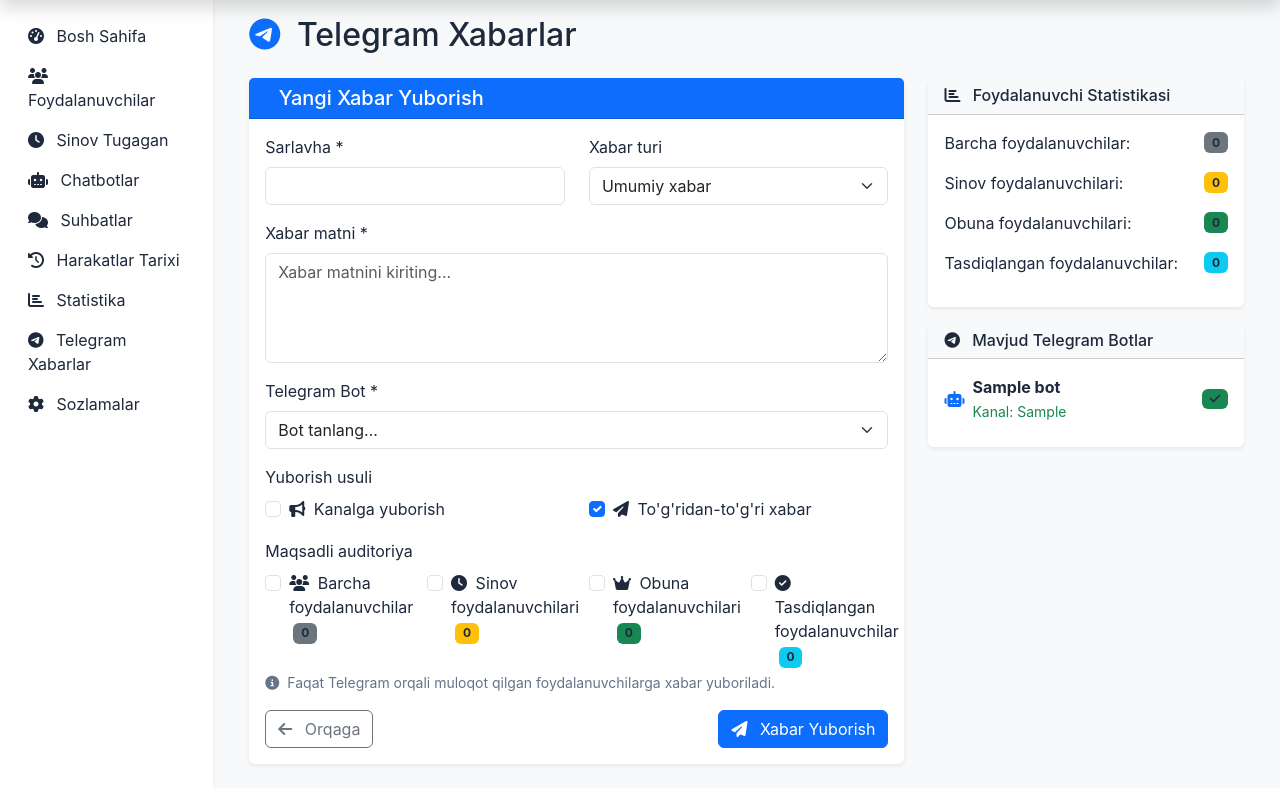
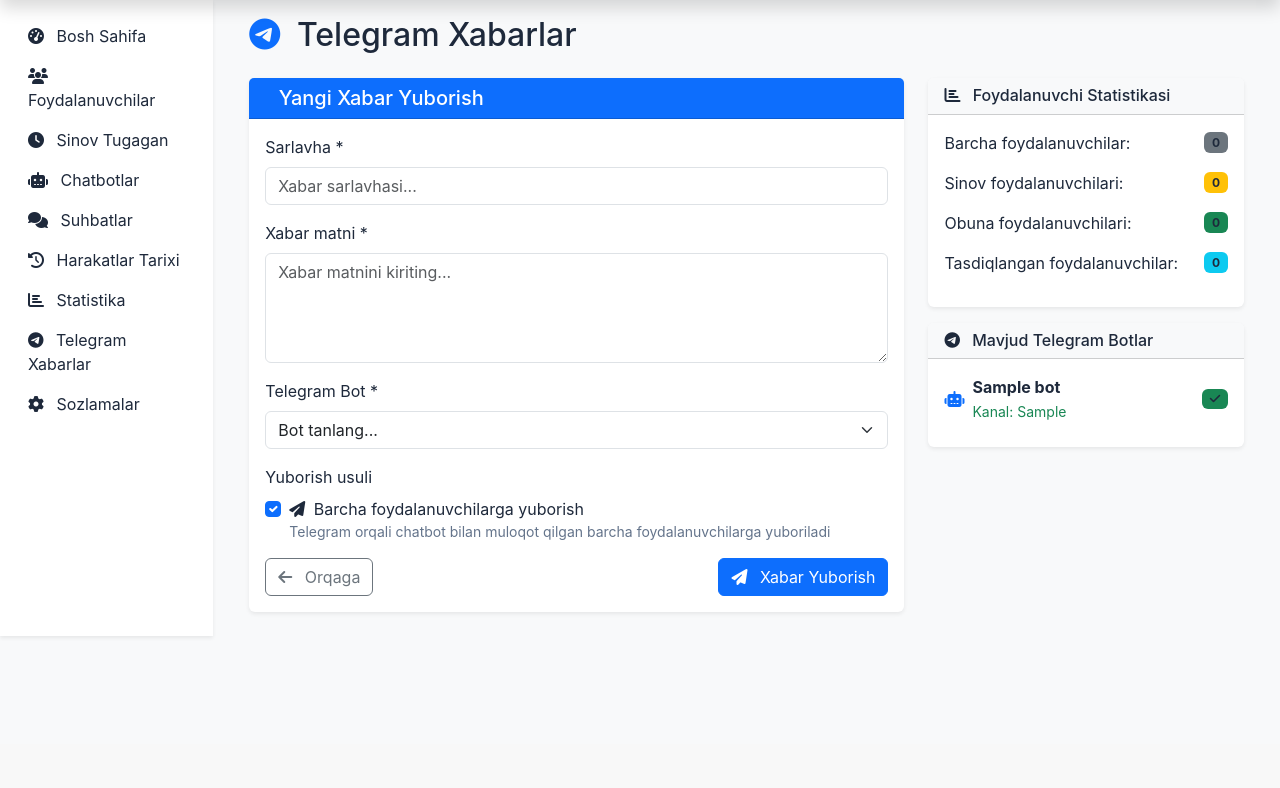
Before and after one commit to akramjon10000/ChatbotBuilder, a Flask app: page /admin/notifications in a window 1280 px wide. Shown: the part 56-844 px from the top of the page. After the commit the page ends 693 px from the top, so only its background shows below. Run offline with Flask 3, Linux system fonts and the light colour scheme; a user stored in the database is signed in; tables that the repository leaves empty hold one stand-in row (values such as "Sample post"); some libraries are stand-ins or nearby versions.

Commit message:
Simplify Telegram notification sending options for clarity
Refactor templates/admin/notifications.html to simplify the notification form, removing the "Title" and "Message Type" fields and consolidating "Delivery Method" options to only "Send to all users" via direct messages.

Replit-Commit-Author: Agent
Replit-Commit-Session-Id: 8d379597-5398-40e2-a835-469df8178e34
Replit-Commit-Checkpoint-Type: intermediate_checkpoint
Replit-Commit-Screenshot-Url: https://storage.googleapis.com/screenshot-production-us-central1/345399fa-90aa-47da-9f32-55793290030a/8d379597-5398-40e2-a835-469df8178e34/0VjQLaq

```diff
--- a/templates/admin/notifications.html
+++ b/templates/admin/notifications.html
@@ -29,20 +29,9 @@
                     <form method="POST" action="{{ url_for('send_notification') }}">
                         <input type="hidden" name="csrf_token" value="{{ csrf_token() }}"/>
                         <!-- Title and Message -->
-                        <div class="row mb-3">
-                            <div class="col-md-6">
+                        <div class="mb-3">
                             <label for="title" class="form-label">Sarlavha *</label>
-                                <input type="text" class="form-control" id="title" name="title" required>
-                            </div>
-                            <div class="col-md-6">
-                                <label for="notification_type" class="form-label">Xabar turi</label>
-                                <select class="form-select" id="notification_type" name="notification_type">
-                                    <option value="general">Umumiy xabar</option>
-                                    <option value="subscription">Obuna haqida</option>
-                                    <option value="update">Yangilanish</option>
-                                    <option value="announcement">E'lon</option>
-                                </select>
-                            </div>
+                            <input type="text" class="form-control" id="title" name="title" required placeholder="Xabar sarlavhasi...">
                         </div>
 
                         <div class="mb-3">
@@ -70,78 +59,20 @@
                         <!-- Delivery Method -->
                         <div class="mb-3">
                             <label class="form-label">Yuborish usuli</label>
-                            <div class="row">
-                                <div class="col-md-6">
-                                    <div class="form-check">
-                                        <input class="form-check-input" type="checkbox" id="send_to_channel" name="send_to_channel" value="1">
-                                        <label class="form-check-label" for="send_to_channel">
-                                            <i class="fas fa-bullhorn me-1"></i>
-                                            Kanalga yuborish
-                                        </label>
-                                    </div>
-                                </div>
-                                <div class="col-md-6">
                             <div class="form-check">
                                 <input class="form-check-input" type="checkbox" id="send_direct_messages" name="send_direct_messages" value="1" checked>
                                 <label class="form-check-label" for="send_direct_messages">
                                     <i class="fas fa-paper-plane me-1"></i>
-                                            To'g'ridan-to'g'ri xabar
+                                    Barcha foydalanuvchilarga yuborish
                                 </label>
-                                    </div>
-                                </div>
+                                <small class="text-muted d-block">Telegram orqali chatbot bilan muloqot qilgan barcha foydalanuvchilarga yuboriladi</small>
                             </div>
                         </div>
 
-                        <!-- Target Audience -->
-                        <div class="mb-3" id="audience-selection">
-                            <label class="form-label">Maqsadli auditoriya</label>
-                            <div class="row">
-                                <div class="col-md-3">
-                                    <div class="form-check">
-                                        <input class="form-check-input" type="checkbox" id="target_all_users" name="target_all_users" value="1">
-                                        <label class="form-check-label" for="target_all_users">
-                                            <i class="fas fa-users me-1"></i>
-                                            Barcha foydalanuvchilar
-                                            <span class="badge bg-secondary ms-1">{{ user_counts.all }}</span>
-                                        </label>
-                                    </div>
-                                </div>
-                                <div class="col-md-3">
-                                    <div class="form-check">
-                                        <input class="form-check-input" type="checkbox" id="target_trial_users" name="target_trial_users" value="1">
-                                        <label class="form-check-label" for="target_trial_users">
-                                            <i class="fas fa-clock me-1"></i>
-                                            Sinov foydalanuvchilari
-                                            <span class="badge bg-warning ms-1">{{ user_counts.trial }}</span>
-                                        </label>
-                                    </div>
-                                </div>
-                                <div class="col-md-3">
-                                    <div class="form-check">
-                                        <input class="form-check-input" type="checkbox" id="target_subscription_users" name="target_subscription_users" value="1">
-                                        <label class="form-check-label" for="target_subscription_users">
-                                            <i class="fas fa-crown me-1"></i>
-                                            Obuna foydalanuvchilari
-                                            <span class="badge bg-success ms-1">{{ user_counts.subscription }}</span>
-                                        </label>
-                                    </div>
-                                </div>
-                                <div class="col-md-3">
-                                    <div class="form-check">
-                                        <input class="form-check-input" type="checkbox" id="target_approved_users" name="target_approved_users" value="1">
-                                        <label class="form-check-label" for="target_approved_users">
-                                            <i class="fas fa-check-circle me-1"></i>
-                                            Tasdiqlangan foydalanuvchilar
-                                            <span class="badge bg-info ms-1">{{ user_counts.approved }}</span>
-                                        </label>
-                                    </div>
-                                </div>
-                            </div>
-                            <small class="text-muted">
-                                <i class="fas fa-info-circle me-1"></i>
-                                Faqat Telegram orqali muloqot qilgan foydalanuvchilarga xabar yuboriladi.
-                            </small>
-                        </div>
+                        <!-- Hidden inputs for simplified interface -->
+                        <input type="hidden" name="notification_type" value="general">
+                        <input type="hidden" name="target_all_users" value="1">
+                        <input type="hidden" name="send_to_channel" value="0">
 
                         <div class="d-flex justify-content-between">
                             <button type="button" class="btn btn-outline-secondary" onclick="window.location.href='{{ url_for('admin_dashboard') }}'">
@@ -294,34 +225,17 @@
 </div>
 
 <script>
-// Handle target all users checkbox
-document.getElementById('target_all_users').addEventListener('change', function() {
-    const otherCheckboxes = ['target_trial_users', 'target_subscription_users', 'target_approved_users'];
-    if (this.checked) {
-        otherCheckboxes.forEach(id => {
-            document.getElementById(id).checked = false;
-            document.getElementById(id).disabled = true;
-        });
-    } else {
-        otherCheckboxes.forEach(id => {
-            document.getElementById(id).disabled = false;
-        });
+// Simple form validation
+document.querySelector('form').addEventListener('submit', function(e) {
+    const title = document.getElementById('title').value.trim();
+    const message = document.getElementById('message').value.trim();
+    const botId = document.getElementById('telegram_bot_id').value;
+
+    if (!title || !message || !botId) {
+        e.preventDefault();
+        alert('Iltimos, barcha majburiy maydonlarni to\'ldiring!');
+        return false;
     }
 });
-
-// Show/hide audience selection based on direct messages checkbox
-document.getElementById('send_direct_messages').addEventListener('change', function() {
-    const audienceSelection = document.getElementById('audience-selection');
-    if (this.checked) {
-        audienceSelection.style.display = 'block';
-    } else {
-        audienceSelection.style.display = 'none';
-    }
-});
-
-// Initial state
-if (!document.getElementById('send_direct_messages').checked) {
-    document.getElementById('audience-selection').style.display = 'none';
-}
 </script>
 {% endblock %}
```
Also changed, not shown: attached_assets/image_1757612165947.png (added), 1 other file. Lines whose indentation alone changed are shown as unchanged.
